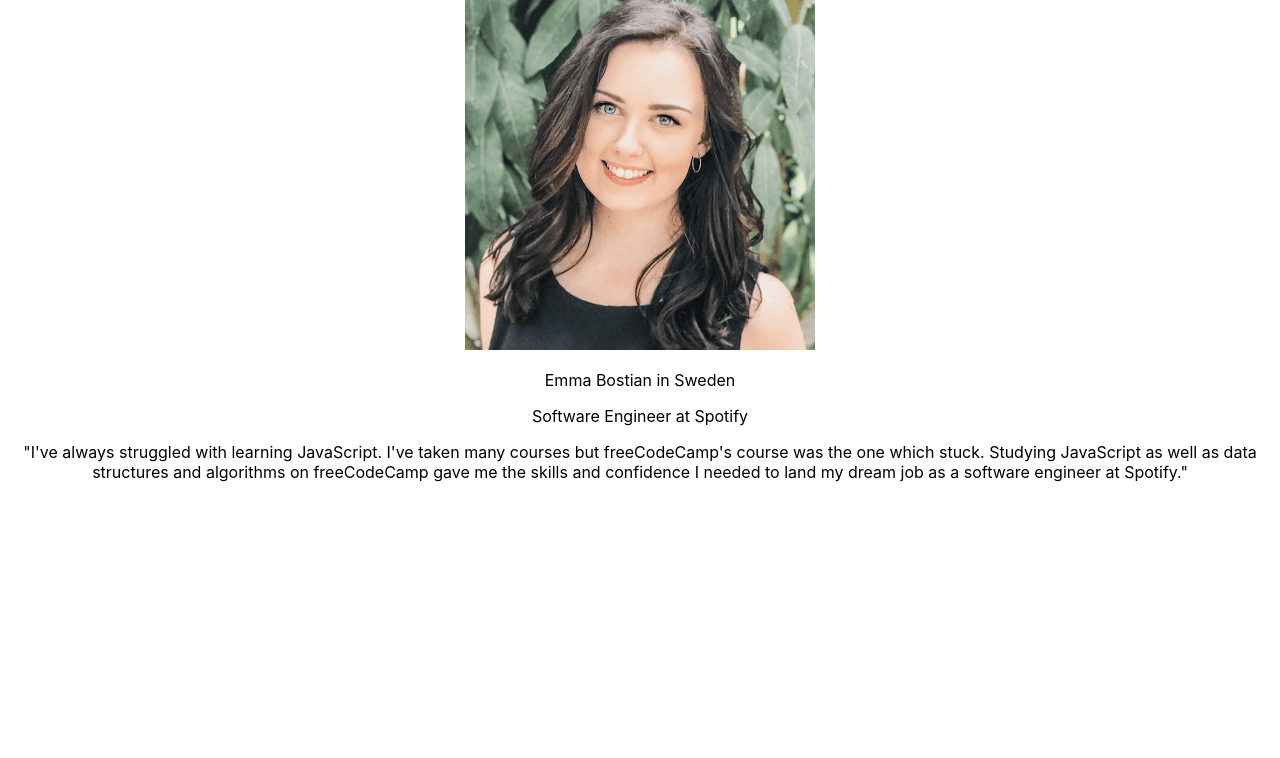
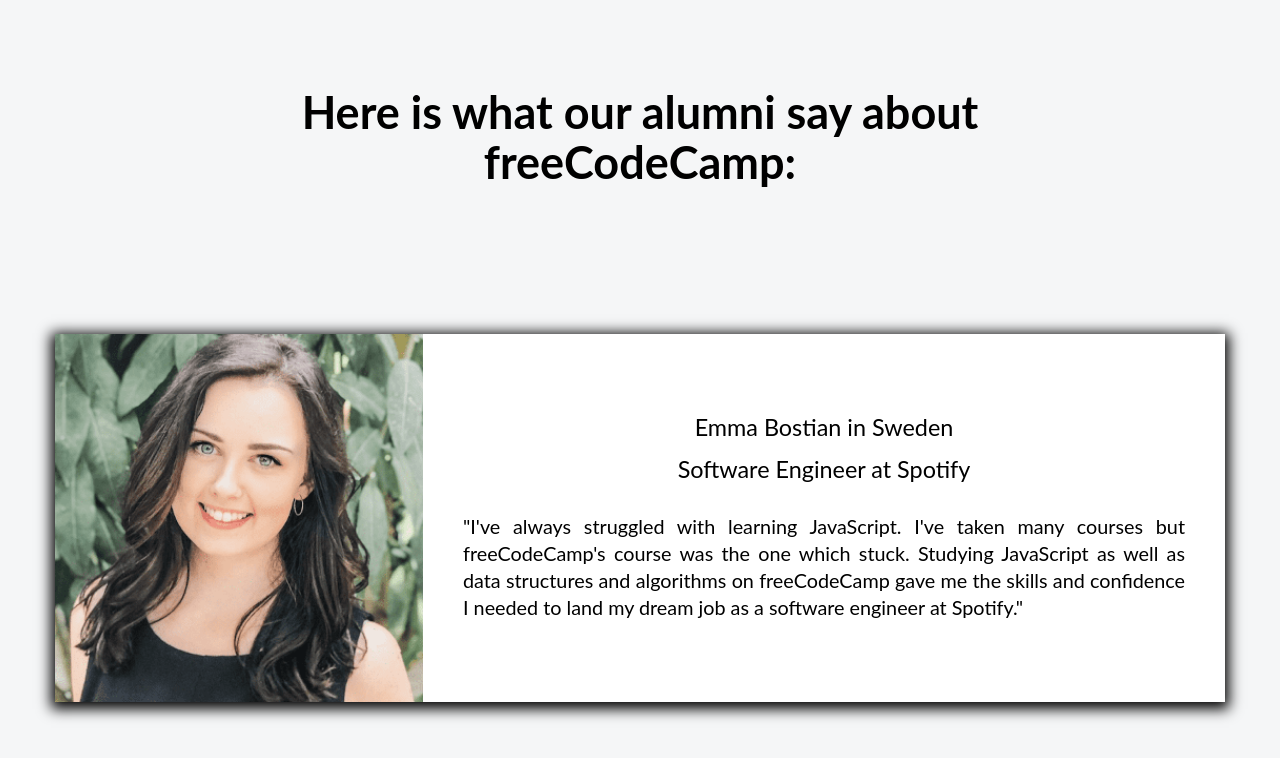
Before and after one commit to jortizr/ejercicios-react, a React (Create React App) app: page / in a window 1280 px wide. Shown: the top 758 px of the page. Built offline with nearby package versions, Linux system fonts and the light colour scheme.

Commit message:
agregandos estilos al componente testimonios

```diff
--- a/src/App.css
+++ b/src/App.css
@@ -1,3 +1,33 @@
-.App {
+*{
+  margin: 0;
+  padding: 0;
+}
+
+html, body{
+  font-size: 18px;
+  background-color: #f5f6f7;
+}
+
+h1{
+  max-width: 940px;
+  font-size: 2.5em;
+  font-family: Lato, sans-serif;
+  font-weight: 700;
+  line-height: 1.1;
+  margin: 40px 0;
+}
+
+.App{
+  min-height: 100vh;
+  display: flex;
+  flex-wrap: wrap;
+  align-items: center;
+  justify-content: center;
   text-align: center;
 }
+
+.contenedor-principal{
+  min-height: 600px;
+  display: flex;
+  flex-wrap: wrap;
+}
--- a/src/App.js
+++ b/src/App.js
@@ -4,6 +4,7 @@ import Testimonio from './componentes/Testimonio';
 function App() {
   return (
     <div className="App">
+      <h1>Here is what our alumni say about freeCodeCamp:</h1>
       <Testimonio/>
     </div>
   );
--- a/src/componentes/Testimonio.js
+++ b/src/componentes/Testimonio.js
@@ -1,4 +1,5 @@
 import React from 'react';
+import '../css/Testimonio.css';
 
 function Testimonio(){
   return(
@@ -8,8 +9,8 @@ function Testimonio(){
       src={require('../imagenes/Testimonio-Emma.png')}
       alt='Foto de Emma'/>
       <div className='conten-txt-testimonio'>
-        <p className='cont-txt-testim'>Emma Bostian in Sweden</p>
-        <p className='name-testim'>Software Engineer at Spotify</p>
+        <p className='name-testim'>Emma Bostian in Sweden</p>
+        <p className='cargo-testim'>Software Engineer at Spotify</p>
         <p className='txt-testim'>"I've always struggled with learning JavaScript.
           I've taken many courses but freeCodeCamp's course was
            the one which stuck. Studying JavaScript as well as
--- /dev/null
+++ b/src/css/Testimonio.css
@@ -0,0 +1,38 @@
+.contenedor-testimonio{
+  width: 1170px;
+  height: 368px;
+  margin: 10px 10px 50px;
+  display: flex;
+  align-items: center;
+  justify-content: center;
+  background-color: #fff;
+  box-shadow: 0 3px 13px 4px rgb(0, 0, 1);
+}
+
+.img-testimonio{
+  height: 100%;
+  width: auto;
+}
+
+.conten-txt-testimonio{
+  text-align: center;
+  padding: 40px;
+  font-family: Lato, sans-serif;
+  font-weight: 400;
+  line-height: 1.5rem;
+}
+
+.name-testim{
+  font-size: 1.3rem;
+}
+
+.cargo-testim{
+  font-size: 1.3rem;
+  margin-top: 15px;
+  padding-bottom: 30px;
+}
+
+.txt-testim{
+  font-size: 1.1rem;
+  text-align: justify;
+}
```
